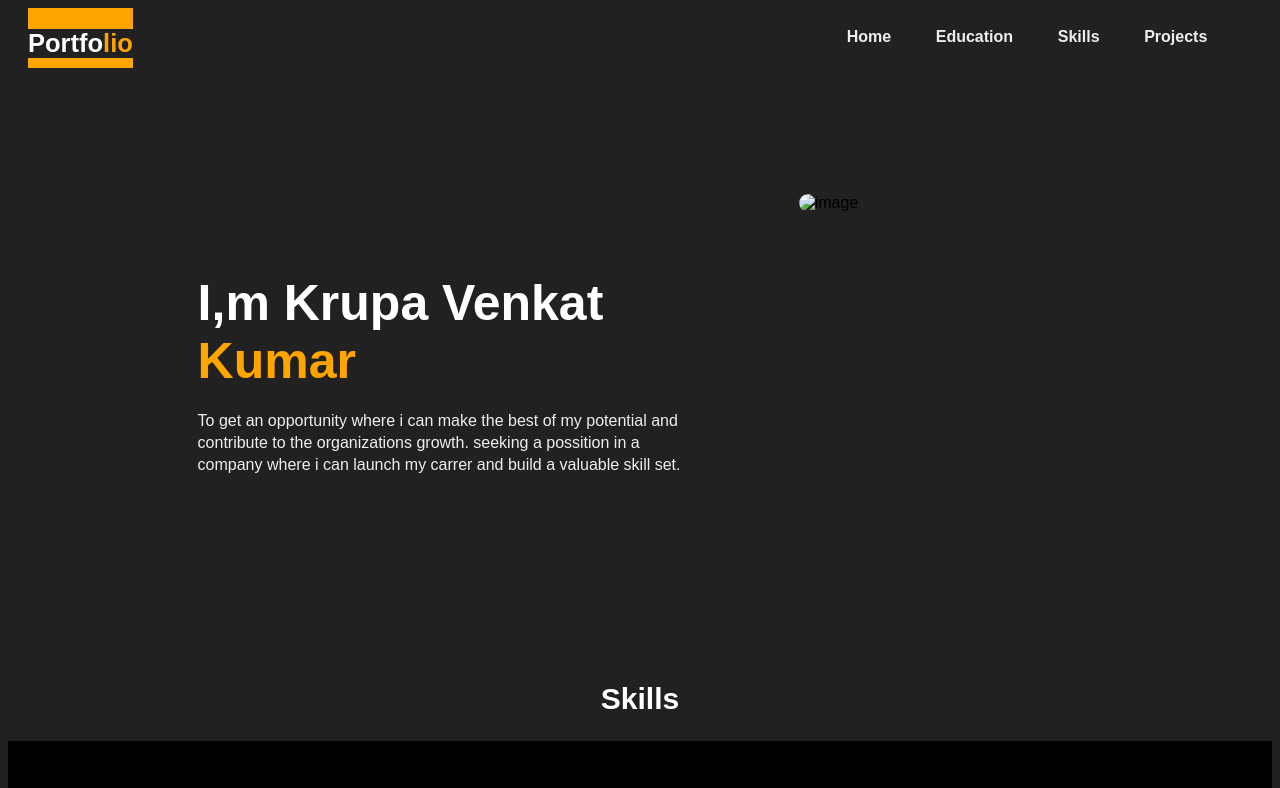
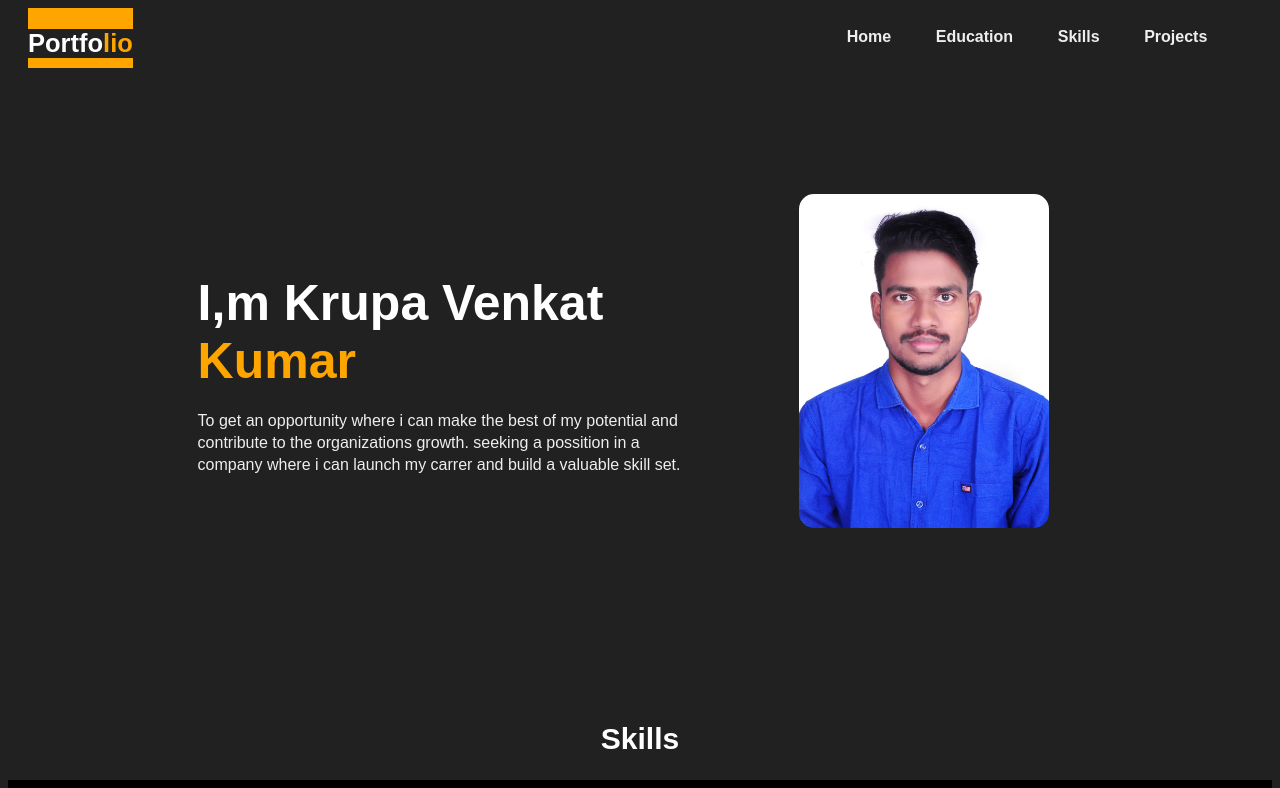
Before and after one commit to kVenkat-brs/My-Portfolio, a plain HTML site: page index.html in a window 1280 px wide. Shown: the top 788 px of the page. Drawn offline with Linux system fonts and the light colour scheme.

Commit message:
Update index.html

```diff
--- a/index.html
+++ b/index.html
@@ -24,7 +24,7 @@
 
         </div>
         <div class="images">
-            <img src="./passportsize photo.jpeg" alt="image" class="boy" width="200px">
+            <img src="./pics/passportsize photo.jpeg" alt="image" class="boy" width="200px">
         </div>
         </div>
 
```
